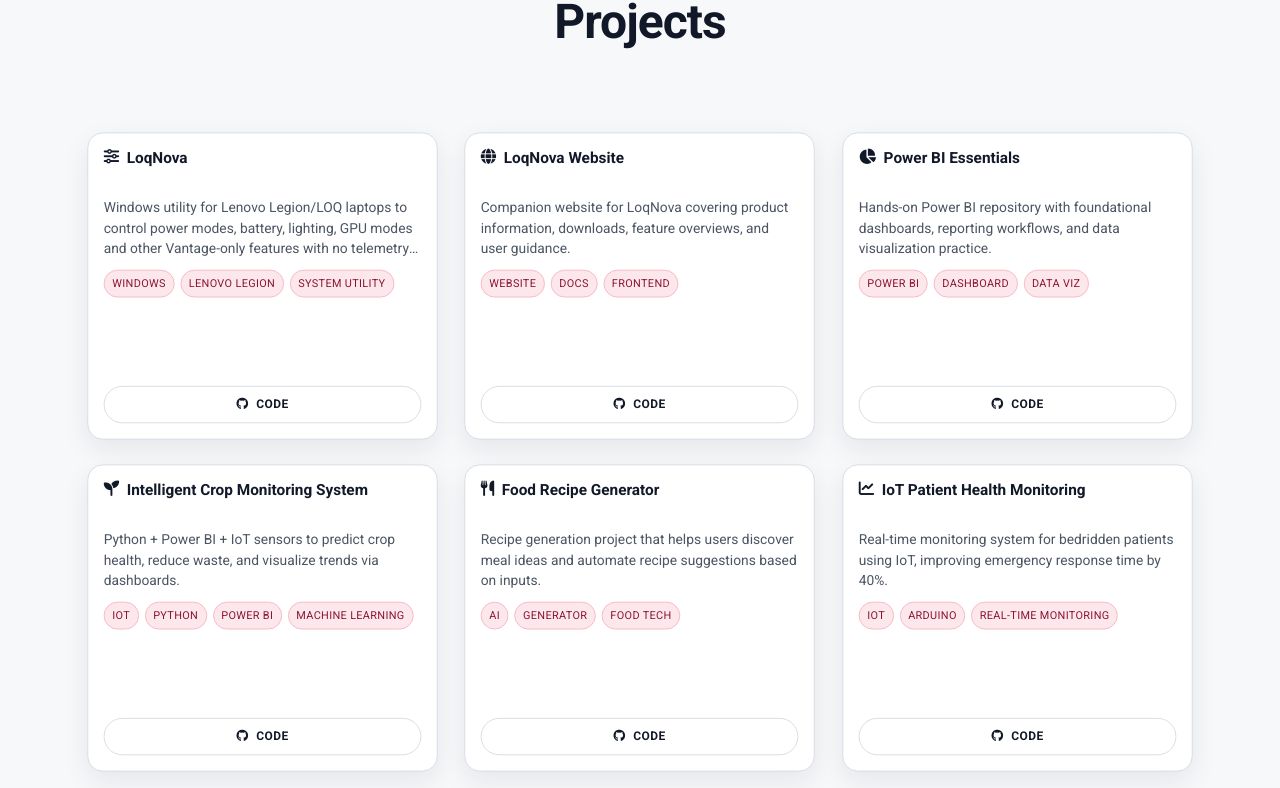
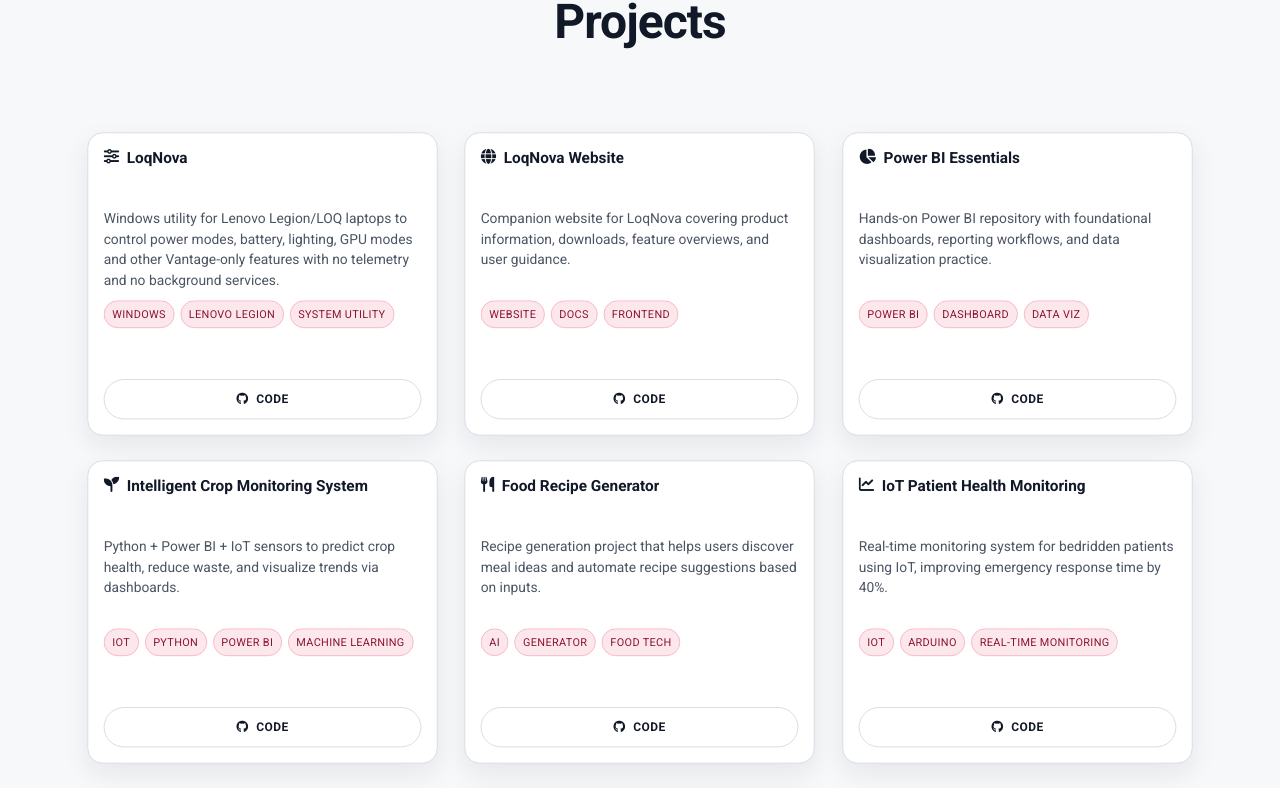
Before and after one commit to earnest-s/Earnest-Portfolio-New, a React (Vite) app: page / in a window 1280 px wide. Shown: the part 5653-6441 px from the top of the page. Built offline with nearby package versions, Linux system fonts and the light colour scheme.

Commit message:
ui-changes

```diff
--- a/src/styles/projects.css
+++ b/src/styles/projects.css
@@ -25,10 +25,10 @@
   box-shadow: var(--shadow);
   padding: 16px;
   display: grid;
-  grid-template-rows: auto auto 1fr auto;
+  grid-template-rows: 52px 86px 72px 42px;
   gap: 10px;
   height: 100%;
-  min-height: 320px;
+  min-height: 292px;
   transition: transform 200ms ease, box-shadow 200ms ease;
 }
 
@@ -41,6 +41,8 @@
   display: flex;
   align-items: flex-start;
   gap: 8px;
+  height: 52px;
+  overflow: hidden;
 }
 
 .project-head i {
@@ -51,16 +53,19 @@
   font-family: 'Google Sans', 'Roboto', sans-serif;
   font-size: 1rem;
   line-height: 1.28;
-  min-height: 2.56em;
+  display: -webkit-box;
+  -webkit-line-clamp: 2;
+  -webkit-box-orient: vertical;
+  overflow: hidden;
 }
 
 .project-template-card p {
   color: var(--text-soft);
   font-size: 0.9rem;
   line-height: 1.5;
-  min-height: 4.5em;
+  height: 86px;
   display: -webkit-box;
-  -webkit-line-clamp: 3;
+  -webkit-line-clamp: 4;
   -webkit-box-orient: vertical;
   overflow: hidden;
 }
@@ -69,8 +74,9 @@
   display: flex;
   flex-wrap: wrap;
   gap: 6px;
-  min-height: 58px;
+  height: 72px;
   align-content: flex-start;
+  overflow: hidden;
 }
 
 .project-tag-list span {
@@ -87,7 +93,8 @@
 .project-action-row {
   display: flex;
   gap: 8px;
-  margin-top: 2px;
+  height: 42px;
+  margin-top: 0;
   align-self: end;
 }
 
@@ -145,6 +152,7 @@
 
   .project-template-card {
     min-height: 0;
+    grid-template-rows: auto auto auto auto;
   }
 
   .project-head h3,
@@ -153,13 +161,19 @@
   }
 
   .project-template-card p {
+    height: auto;
     -webkit-line-clamp: unset;
     display: block;
     overflow: visible;
   }
 
   .project-tag-list {
-    min-height: 0;
+    height: auto;
+    overflow: visible;
+  }
+
+  .project-action-row {
+    height: auto;
   }
 }
 
```
